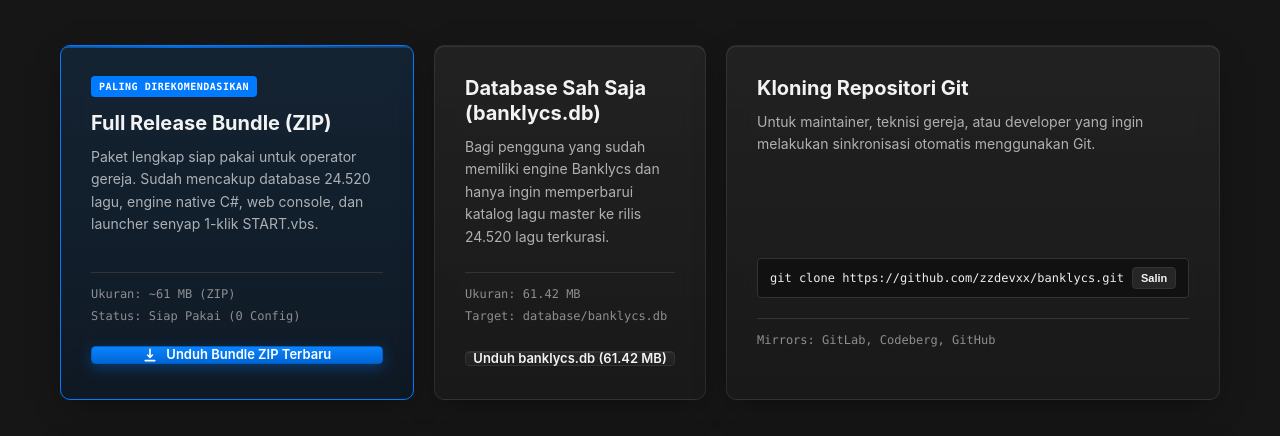
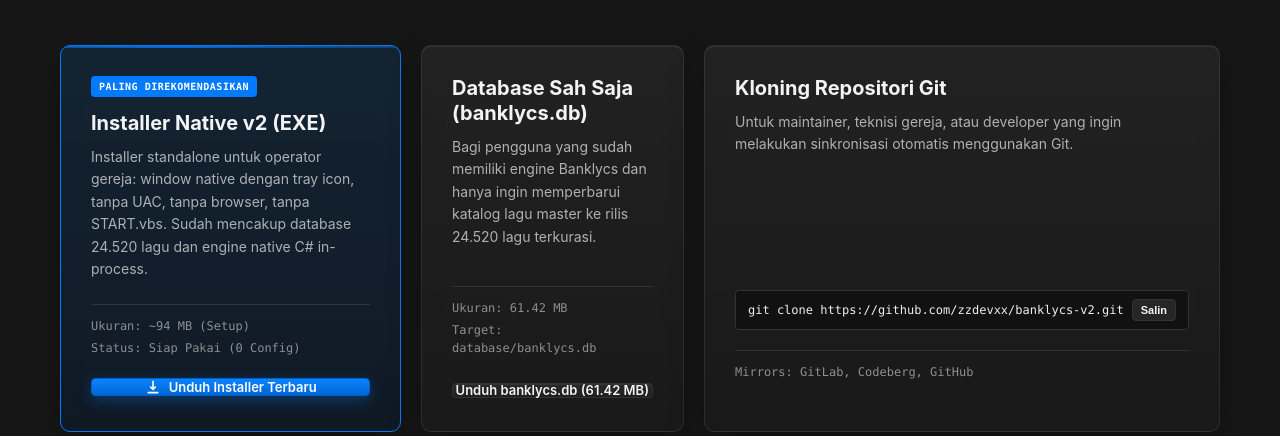
Before and after one commit to zzdevxx/banklycs-download, a plain HTML site: page index.html in a window 1280 px wide. Shown: the part 4007-4443 px from the top of the page. Drawn offline with Linux system fonts and the light colour scheme.

Commit message:
Portal points to Banklycs v2 (banklycs-v2 repo)
- Download card 1 is now the native installer (EXE, ~94 MB, no UAC,
  no START.vbs) linking to the banklycs-v2 releases page.
- DB-only download, git clone, repo/GitLab/Codeberg links, and LICENSE
  link all re-pointed to banklycs-v2.

```diff
--- a/index.html
+++ b/index.html
@@ -39,7 +39,7 @@
 
       <!-- Action & Repository Link -->
       <div class="header-actions">
-        <a href="https://github.com/zzdevxx/banklycs" target="_blank" rel="noopener noreferrer" class="btn btn-outline btn-sm">
+        <a href="https://github.com/zzdevxx/banklycs-v2" target="_blank" rel="noopener noreferrer" class="btn btn-outline btn-sm">
           <svg class="icon-svg" viewBox="0 0 16 16" fill="currentColor" aria-hidden="true">
             <path d="M8 0C3.58 0 0 3.58 0 8c0 3.54 2.29 6.53 5.47 7.59.4.07.55-.17.55-.38 0-.19-.01-.82-.01-1.49-2.01.37-2.53-.49-2.69-.94-.09-.23-.48-.94-.82-1.13-.28-.15-.68-.52-.01-.53.63-.01 1.08.58 1.23.82.72 1.21 1.87.87 2.33.66.07-.52.28-.87.51-1.07-1.78-.2-3.64-.89-3.64-3.95 0-.87.31-1.59.82-2.15-.08-.2-.36-1.02.08-2.12 0 0 .67-.21 2.2.82.64-.18 1.32-.27 2-.27.68 0 1.36.09 2 .27 1.53-1.04 2.2-.82 2.2-.82.44 1.1.16 1.92.08 2.12.51.56.82 1.27.82 2.15 0 3.07-1.87 3.75-3.65 3.95.29.25.54.73.54 1.48 0 1.07-.01 1.93-.01 2.2 0 .21.15.46.55.38A8.012 8.012 0 0 0 16 8c0-4.42-3.58-8-8-8z"/>
           </svg>
@@ -414,20 +414,20 @@
           <div class="download-card card-featured glass-card reveal-on-scroll">
             <div class="card-shimmer" aria-hidden="true"></div>
             <div class="card-tag">PALING DIREKOMENDASIKAN</div>
-            <h3 class="card-title">Full Release Bundle (ZIP)</h3>
+            <h3 class="card-title">Installer Native v2 (EXE)</h3>
             <p class="card-desc">
-              Paket lengkap siap pakai untuk operator gereja. Sudah mencakup database 24.520 lagu, engine native C#, web console, dan launcher senyap 1-klik START.vbs.
+              Installer standalone untuk operator gereja: window native dengan tray icon, tanpa UAC, tanpa browser, tanpa START.vbs. Sudah mencakup database 24.520 lagu dan engine native C# in-process.
             </p>
             <div class="card-meta">
-              <span class="meta-item">Ukuran: ~61 MB (ZIP)</span>
+              <span class="meta-item">Ukuran: ~94 MB (Setup)</span>
               <span class="meta-item">Status: Siap Pakai (0 Config)</span>
             </div>
             <div class="card-actions">
-              <a href="https://github.com/zzdevxx/banklycs/releases/tag/v1.0" target="_blank" rel="noopener noreferrer" class="btn btn-primary w-full btn-glow">
+              <a href="https://github.com/zzdevxx/banklycs-v2/releases" target="_blank" rel="noopener noreferrer" class="btn btn-primary w-full btn-glow">
                 <svg class="icon-svg" viewBox="0 0 20 20" fill="currentColor">
                   <path fill-rule="evenodd" d="M3 17a1 1 0 011-1h12a1 1 0 110 2H4a1 1 0 01-1-1zm3.293-7.707a1 1 0 011.414 0L9 10.586V3a1 1 0 112 0v7.586l1.293-1.293a1 1 0 111.414 1.414l-3 3a1 1 0 01-1.414 0l-3-3a1 1 0 010-1.414z" clip-rule="evenodd"/>
                 </svg>
-                <span>Unduh Bundle ZIP Terbaru</span>
+                <span>Unduh Installer Terbaru</span>
               </a>
             </div>
           </div>
@@ -443,7 +443,7 @@
               <span class="meta-item">Target: database/banklycs.db</span>
             </div>
             <div class="card-actions">
-              <a href="https://github.com/zzdevxx/banklycs/raw/master/database/banklycs.db" target="_blank" rel="noopener noreferrer" class="btn btn-secondary w-full">
+              <a href="https://github.com/zzdevxx/banklycs-v2/raw/master/database/banklycs.db" target="_blank" rel="noopener noreferrer" class="btn btn-secondary w-full">
                 <span>Unduh banklycs.db (61.42 MB)</span>
               </a>
             </div>
@@ -456,8 +456,8 @@
               Untuk maintainer, teknisi gereja, atau developer yang ingin melakukan sinkronisasi otomatis menggunakan Git.
             </p>
             <div class="code-box">
-              <code>git clone https://github.com/zzdevxx/banklycs.git</code>
-              <button class="btn-copy" data-copy="git clone https://github.com/zzdevxx/banklycs.git" title="Salin perintah">
+              <code>git clone https://github.com/zzdevxx/banklycs-v2.git</code>
+              <button class="btn-copy" data-copy="git clone https://github.com/zzdevxx/banklycs-v2.git" title="Salin perintah">
                 <span>Salin</span>
               </button>
             </div>
@@ -618,10 +618,10 @@
           Worship lyrics database &amp; on-demand compiler for ProPresenter 7. Proyek nirlaba untuk mendukung kelancaran pelayanan ibadah gereja.
         </p>
         <div class="footer-links">
-          <a href="https://github.com/zzdevxx/banklycs" target="_blank" rel="noopener noreferrer" class="footer-link">GitHub</a>
-          <a href="https://gitlab.com/zzdevxx/banklycs" target="_blank" rel="noopener noreferrer" class="footer-link">GitLab</a>
-          <a href="https://codeberg.org/zzdevxx/banklycs" target="_blank" rel="noopener noreferrer" class="footer-link">Codeberg</a>
-          <a href="https://github.com/zzdevxx/banklycs/blob/master/LICENSE" target="_blank" rel="noopener noreferrer" class="footer-link">Lisensi MIT</a>
+          <a href="https://github.com/zzdevxx/banklycs-v2" target="_blank" rel="noopener noreferrer" class="footer-link">GitHub</a>
+          <a href="https://gitlab.com/zzdevxx/banklycs-v2" target="_blank" rel="noopener noreferrer" class="footer-link">GitLab</a>
+          <a href="https://codeberg.org/zzdevxx/banklycs-v2" target="_blank" rel="noopener noreferrer" class="footer-link">Codeberg</a>
+          <a href="https://github.com/zzdevxx/banklycs-v2/blob/master/LICENSE" target="_blank" rel="noopener noreferrer" class="footer-link">Lisensi MIT</a>
         </div>
       </div>
 
```
